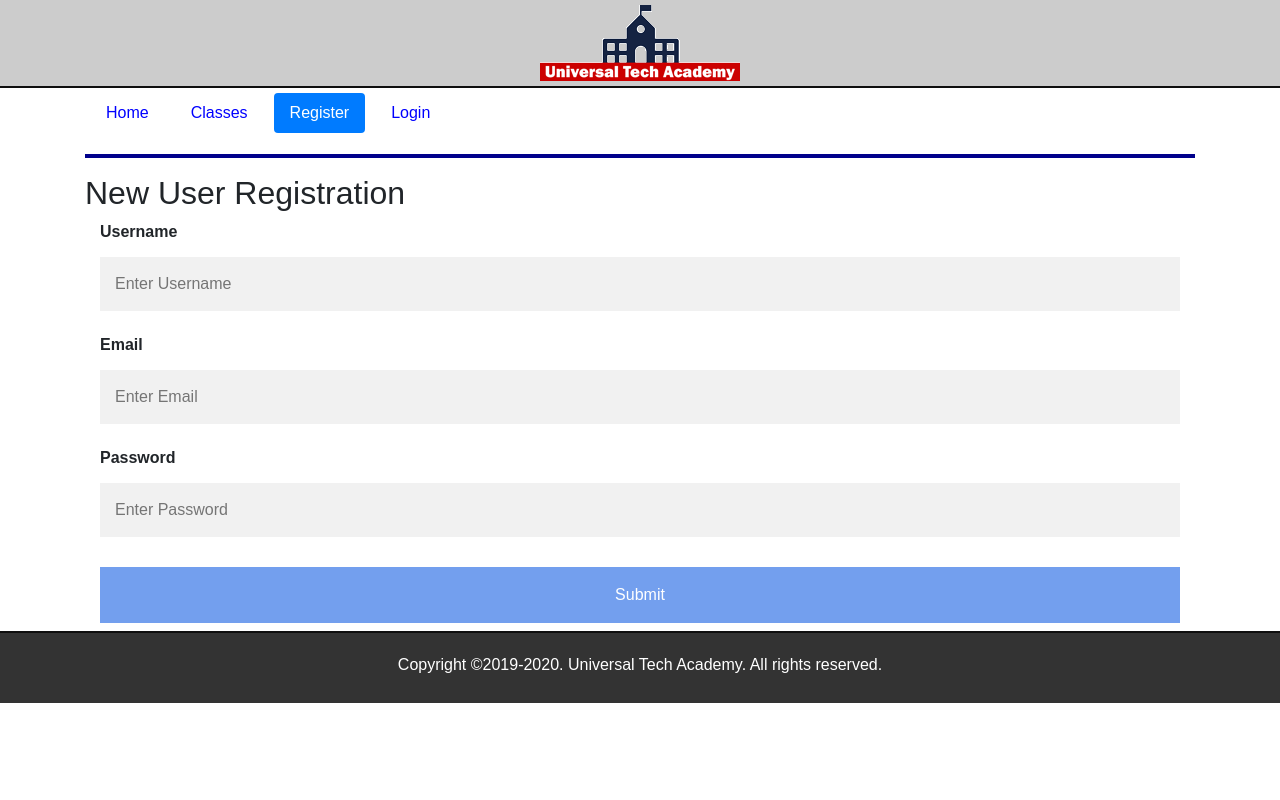
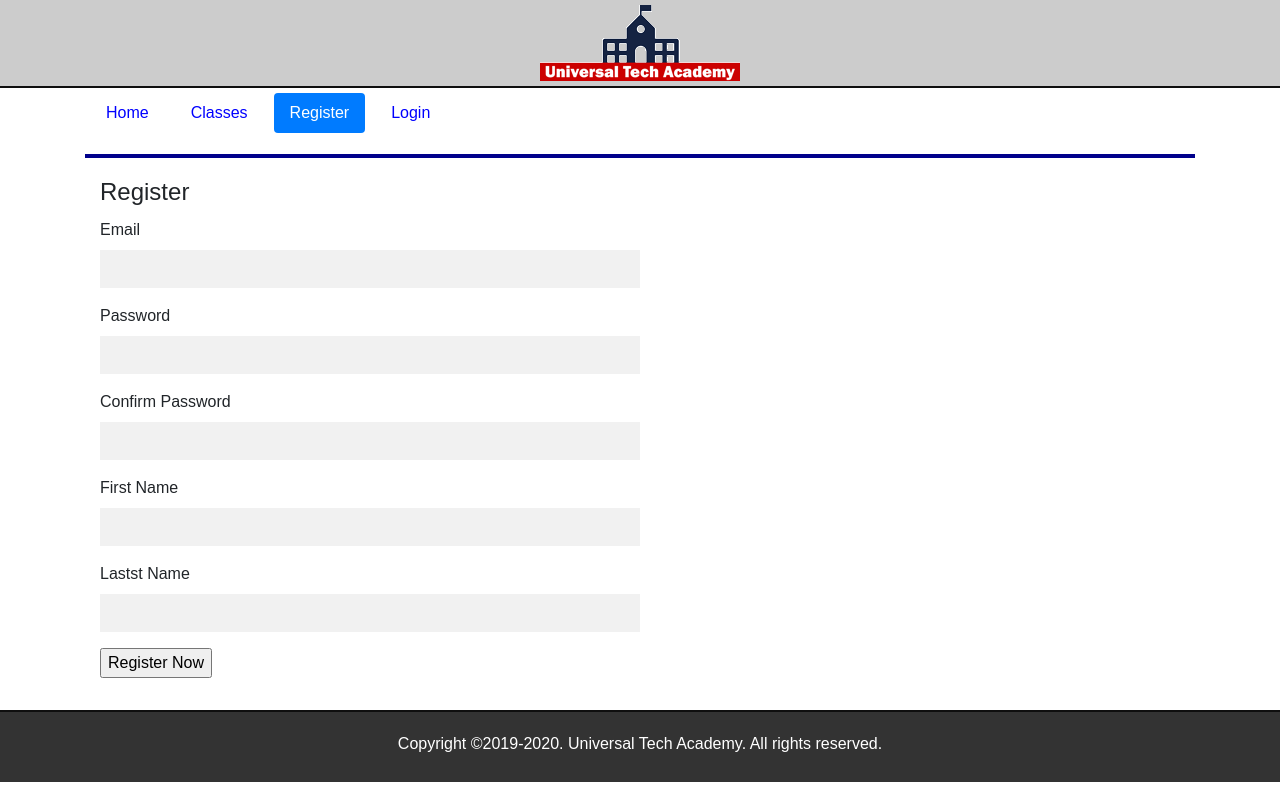
Before and after one commit to daddyawesome/flask, a Flask app: page /register in a window 1280 px wide. Run offline with Flask 2, Linux system fonts and the light colour scheme; some libraries are stand-ins or nearby versions.

Commit message:
fixing login and register

```diff
--- a/application/forms.py
+++ b/application/forms.py
@@ -2,13 +2,13 @@ from flask_wtf import FlaskForm
 from wtforms import StringField, PasswordField, SubmitField, BooleanField
 from wtforms.validators import DataRequired
 
-class LoginForm(Flaskform):
+class LoginForm(FlaskForm):
     email       = StringField("Email", validators=[DataRequired()])
     password    = StringField("Password", validators=[DataRequired()])
     remember_me = BooleanField("Remember Me")
     submit      = SubmitField("Login")
 
-class RegisterForm(Flaskform):
+class RegisterForm(FlaskForm):
     email               = StringField("Email", validators=[DataRequired()])
     password            = StringField("Password", validators=[DataRequired()])
     password_confirm    = StringField("Confirm Password", validators=[DataRequired()])
--- a/application/routes.py
+++ b/application/routes.py
@@ -1,6 +1,7 @@
 from application import app, db
-from flask import render_template, request, json, Response
+from flask import render_template, request, json, Response, redirect, flash, url_for
 from application.models import User, Course, Enrollment
+from application.forms import LoginForm, RegisterForm
 
 courseData = [{"courseID":"1111","title":"PHP 111","description":"Intro to PHP","credits":"3","term":"Fall, Spring"}, {"courseID":"2222","title":"Java 1","description":"Intro to Java Programming","credits":"4","term":"Spring"}, {"courseID":"3333","title":"Adv PHP 201","description":"Advanced PHP Programming","credits":"3","term":"Fall"}, {"courseID":"4444","title":"Angular 1","description":"Intro to Angular","credits":"3","term":"Fall, Spring"}, {"courseID":"5555","title":"Java 2","description":"Advanced Java Programming","credits":"4","term":"Fall"}]
 
@@ -10,18 +11,44 @@ courseData = [{"courseID":"1111","title":"PHP 111","description":"Intro to PHP",
 def index():
     return render_template("index.html", index=True )
 
-@app.route("/login")
+@app.route("/login", methods=['GET','POST'])
 def login():
-    return render_template("login.html", login=True )
+    form = LoginForm()
+    if form.validate_on_submit():
+        email       = form.email.data
+        password    = form.password.data
+
+        user = User.objects(email=email).first()
+        if user and user.get_password(password):
+            flash(f"{user.first_name}, you are successfully logged in!", "success")
+            return redirect("/index")
+        else:
+            flash("Sorry, something went wrong.","danger")
+    return render_template("login.html", title="Login", form=form, login=True )
 
 @app.route("/courses/")
 @app.route("/courses/<term>")
 def courses(term="Spring 2019"):
     return render_template("courses.html", courseData=courseData, courses = True, term=term )
 
-@app.route("/register")
+@app.route("/register", methods=['POST','GET'])
 def register():
-    return render_template("register.html", register=True)
+    form = RegisterForm()
+    if form.validate_on_submit():
+        user_id     = User.objects.count()
+        user_id     += 1
+
+        email       = form.email.data
+        password    = form.password.data
+        first_name  = form.first_name.data
+        last_name   = form.last_name.data
+
+        user = User(user_id=user_id, email=email, first_name=first_name, last_name=last_name)
+        user.set_password(password)
+        user.save()
+        flash("You are successfully registered!","success")
+        return redirect(url_for('index'))
+    return render_template("register.html", title="Register", form=form, register=True)
 
 @app.route("/enrollment", methods=["GET","POST"])
 def enrollment():
@@ -41,10 +68,9 @@ def api(idx=None):
     return Response(json.dumps(jdata), mimetype="application/json")
 
 
-
 @app.route("/user")
 def user():
-     #User(user_id=1, first_name="Mark", last_name="Russel", email="mark@uta.com", password="abc1234").save()
+     #User(user_id=1, first_name="Christian", last_name="Hur", email="christian@uta.com", password="abc1234").save()
      #User(user_id=2, first_name="Mary", last_name="Jane", email="mary.jane@uta.com", password="password123").save()
      users = User.objects.all()
      return render_template("user.html", users=users)
--- a/application/static/css/main.css
+++ b/application/static/css/main.css
@@ -41,9 +41,9 @@ hr {
 }
 
 input[type=text], input[type=password] {
-    width: 100%;
-    padding: 15px;
-    margin: 5px 0 22px 0;
+    width: 50%;
+    padding: 7px;
+    /* margin: 5px 0 22px 0; */
     display: inline-block;
     border: none;
     background: #f1f1f1;
@@ -95,3 +95,7 @@ footer {
 .btn-submit:hover {
     opacity: 1;
 }
+
+.error-message{
+    color:red;
+}
--- a/application/templates/layout.html
+++ b/application/templates/layout.html
@@ -15,6 +15,16 @@
 <div class="container">
     {% include "includes/nav.html" %}
 
+    {% with messages = get_flashed_messages(with_categories=true) %}
+        {% if messages %}
+            {% for category, message in messages %}
+                <div class="alert alert-{{category}}">
+                    <p>{{ message }}</p>
+                </div>
+            {% endfor %}
+        {% endif %}
+    {% endwith %}
+
     {% block content %}
     {% endblock %}
 
--- a/application/templates/register.html
+++ b/application/templates/register.html
@@ -2,20 +2,52 @@
     {% extends "layout.html" %}
 
     {% block content %}
-    <h2>New User Registration</h2>
 
     <div class="container">
-        <form name="register" action="register.php" method="get">
-            <label for="username"><b>Username</b></label>
-            <input type="text" placeholder="Enter Username" name="username" required>
-            <br>
-            <label for="email"><b>Email</b></label>
-            <input type="text" placeholder="Enter Email" name="email" required>
-            <br>
-            <label for="password"><b>Password</b></label>
-            <input type="password" placeholder="Enter Password" name="password" required>
-            <br class="clear">
-            <input class="btn-submit" type="submit" name="submit">
+         <form name="login" action="" method="post" novalidate>
+        <fieldset class="form-group">
+            <legend>{{title}}</legend>
+            {{ form.hidden_tag() }}
+                <p> {{ form.email.label }}</br>
+                    {{ form.email }}
+                    {% for error in form.email.errors %}
+                     <span class="error-message">{{ error }}</span>
+                    {% endfor %}
+                </p>
+
+                <p> {{ form.password.label }}</br>
+                    {{ form.password }}
+                    {% for error in form.password.errors %}
+                     <span class="error-message">{{ error }}</span>
+                    {% endfor %}
+                </p>
+
+                <p> {{ form.password_confirm.label }}</br>
+                    {{ form.password_confirm }}
+                    {% for error in form.password_confirm.errors %}
+                     <span class="error-message">{{ error }}</span>
+                    {% endfor %}
+                </p>
+
+                <p> {{ form.first_name.label }}</br>
+                    {{ form.first_name }}
+                    {% for error in form.first_name.errors %}
+                     <span class="error-message">{{ error }}</span>
+                    {% endfor %}
+                </p>
+
+                <p> {{ form.last_name.label }}</br>
+                    {{ form.last_name }}
+                    {% for error in form.last_name.errors %}
+                     <span class="error-message">{{ error }}</span>
+                    {% endfor %}
+                </p>
+
+                <p>
+                    {{ form.submit() }}
+                </p>
+
+        </fieldset>
         </form>
     </div>
     {% endblock %}
```
Also changed, not shown: application/templates/login.html (+24 -9 lines).
